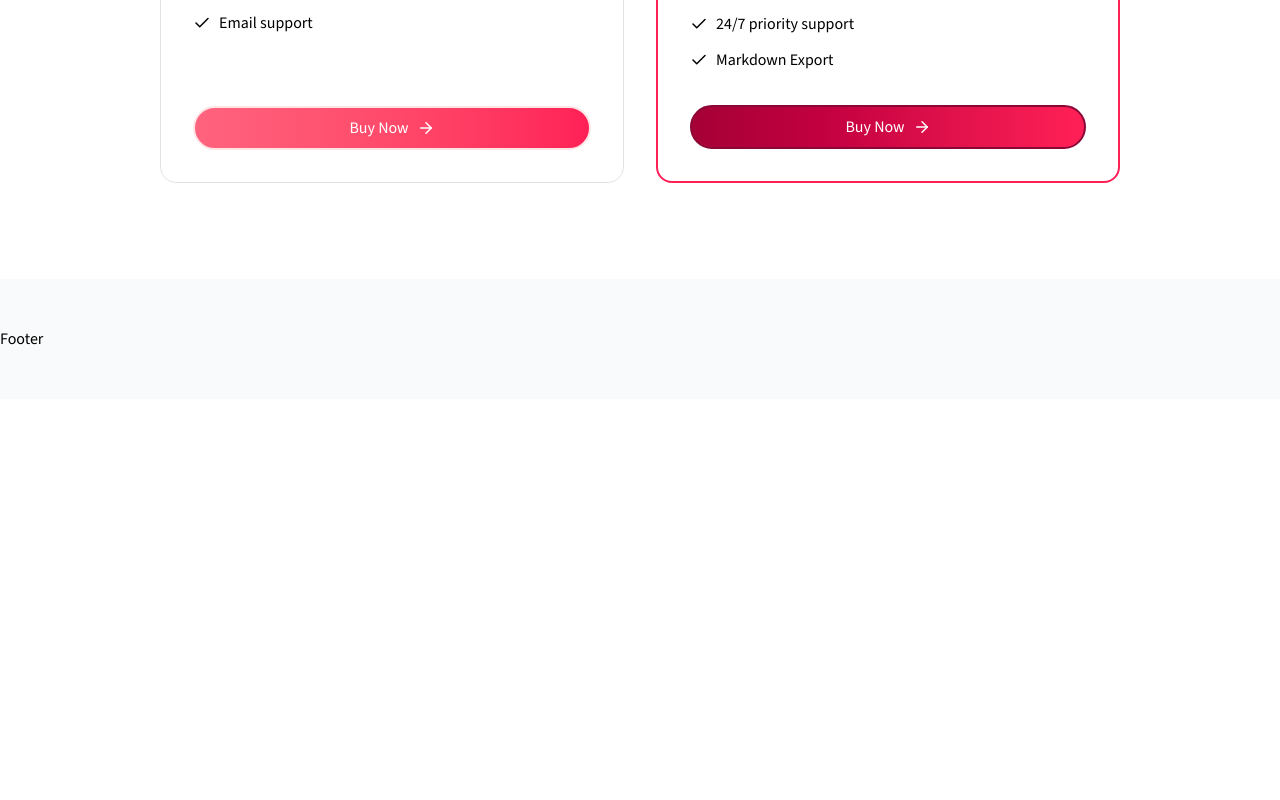
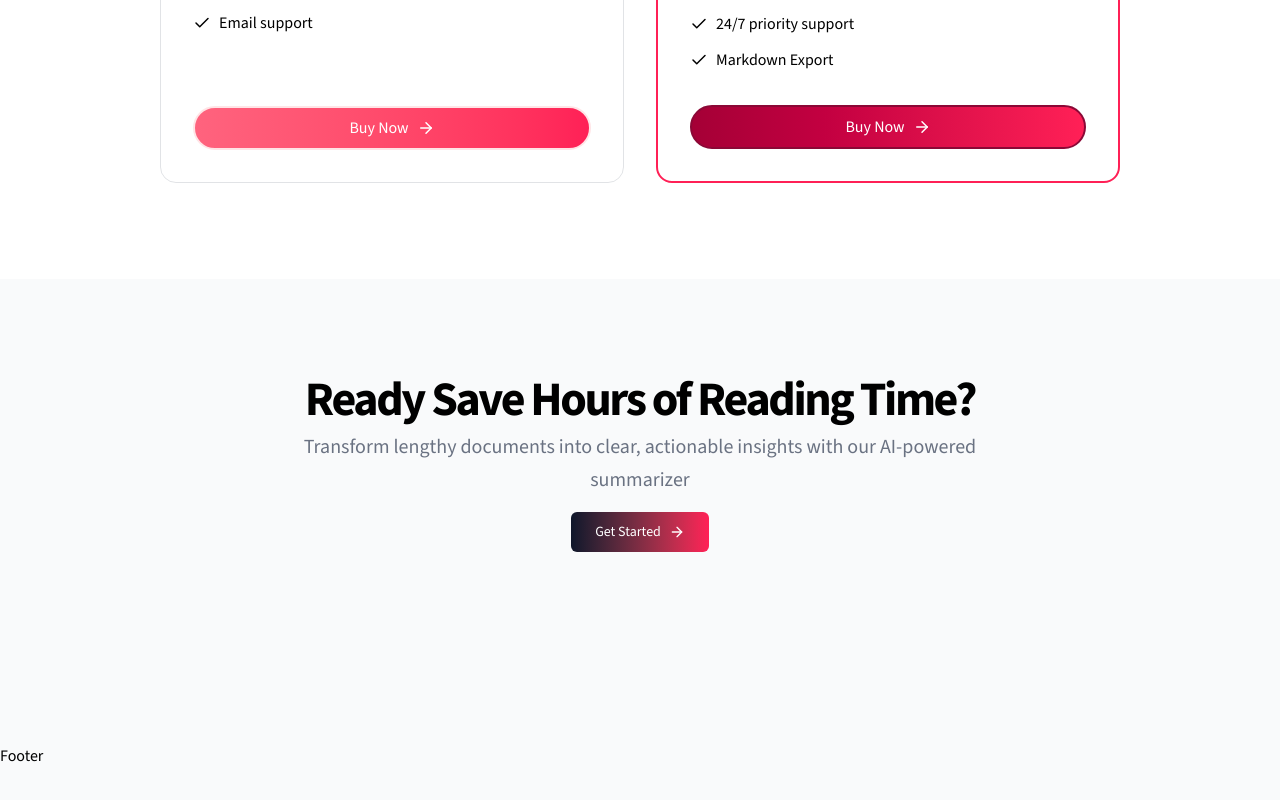
Before and after one commit to VishalYa6/sommaire, a Next.js app: page / in a window 1280 px wide. Shown: the part 2019-2819 px from the top of the page. Before the commit the page ends 2418 px from the top, so only its background shows below. Built offline with nearby package versions, Linux system fonts and the light colour scheme.

Commit message:
cta-section

```diff
--- a/app/page.tsx
+++ b/app/page.tsx
@@ -1,4 +1,5 @@
 import BgGradient from "@/components/common/bg-gradient";
+import CTASection from "@/components/common/cta-section";
 import PricingSection from "@/components/common/pricing-section";
 import DemoSection from "@/components/home/demo-section";
 import HeroSection from "@/components/home/hero-section";
@@ -14,12 +15,10 @@ export default function Home() {
         <DemoSection />
         <HowItWorksSection />
         <PricingSection />
+        <CTASection />
       </div>
 
-      {/*
 
-
-      <CTASection /> */}
     </div>
   );
 }
--- /dev/null
+++ b/components/common/cta-section.tsx
@@ -0,0 +1,31 @@
+import Link from "next/link";
+import { Button } from "../ui/button";
+import { ArrowRight } from "lucide-react";
+
+export default function CTASection() {
+  return (
+    <section className="bg-gray-50 py-12">
+      <div className="py-12 lg:py-24 max-w-5xl mx-auto px-4 sm:px-6 lg:px-8  lg:pt-12">
+        <div className="flex flex-col items-center justify-center space-y-4 text-center">
+          <div className="space-y-2">
+            <h2 className="text-3xl font-bold tracking-tighter sm:text-4xl md:text-5xl ">Ready Save Hours of Reading Time?</h2>
+            <p className="mx-auto max-w-[700px] text-gray-500 md:text-xl/relaxed lg:text-base/relaxed
+            xl:text-xl/relaxed dark:text-gray-400 ">
+              Transform lengthy documents into clear, actionable insights with
+              our AI-powered summarizer{" "}
+            </p>
+          </div>
+          <div className="flex flex-col gap-2 min:[400px]:flex-row justify-center ">
+            <div>
+              <Button size="lg" variant={'link'} className="w-full min-[400px]:w-auto bg-linear-to-r from-slate-900 to-rose-500 hover:from-rose-500 hover:to-slate-900 hover:text-white text-white transition-all
+               duration-300
+              ">
+                <Link href="/#pricing" className="flex items-center justify-center ">Get Started<ArrowRight className="ml-2 h-4 w-4 animate-pulse"/></Link>
+              </Button>
+            </div>
+          </div>
+        </div>
+      </div>
+    </section>
+  );
+}
```
